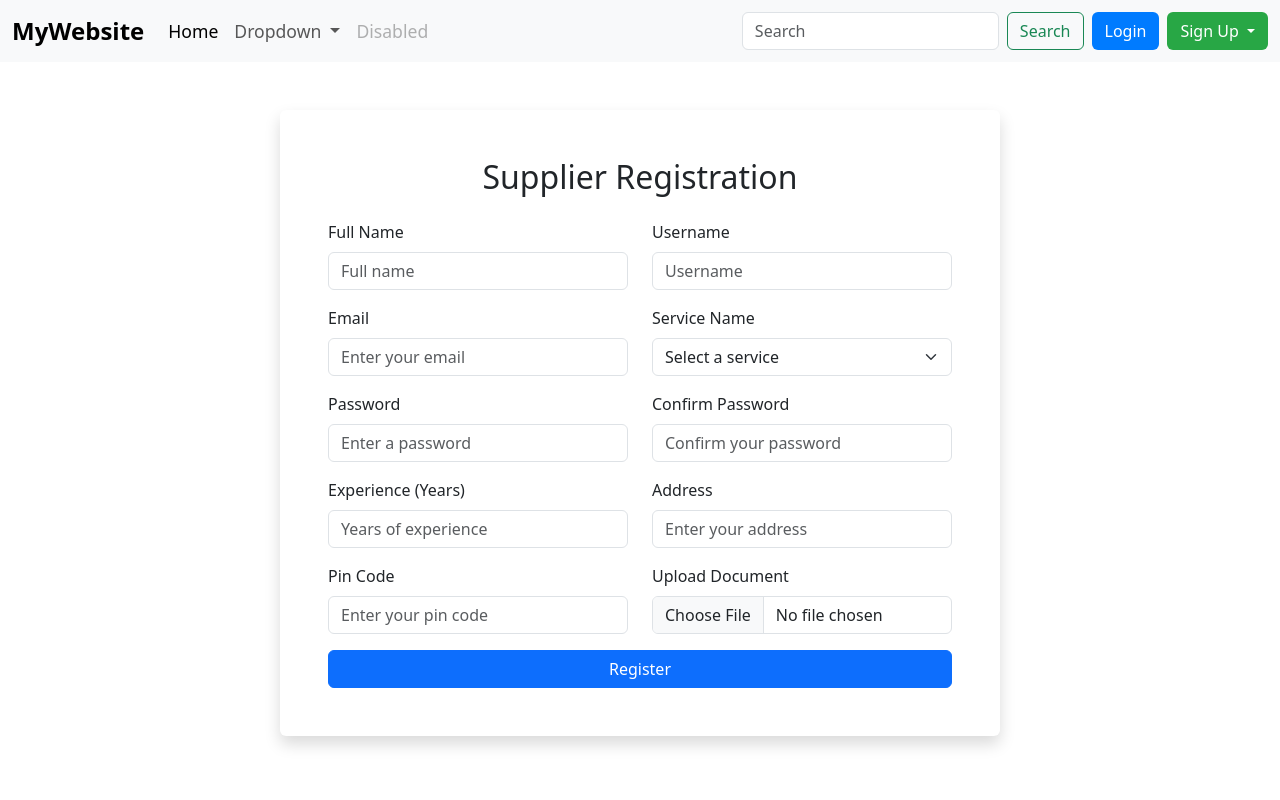
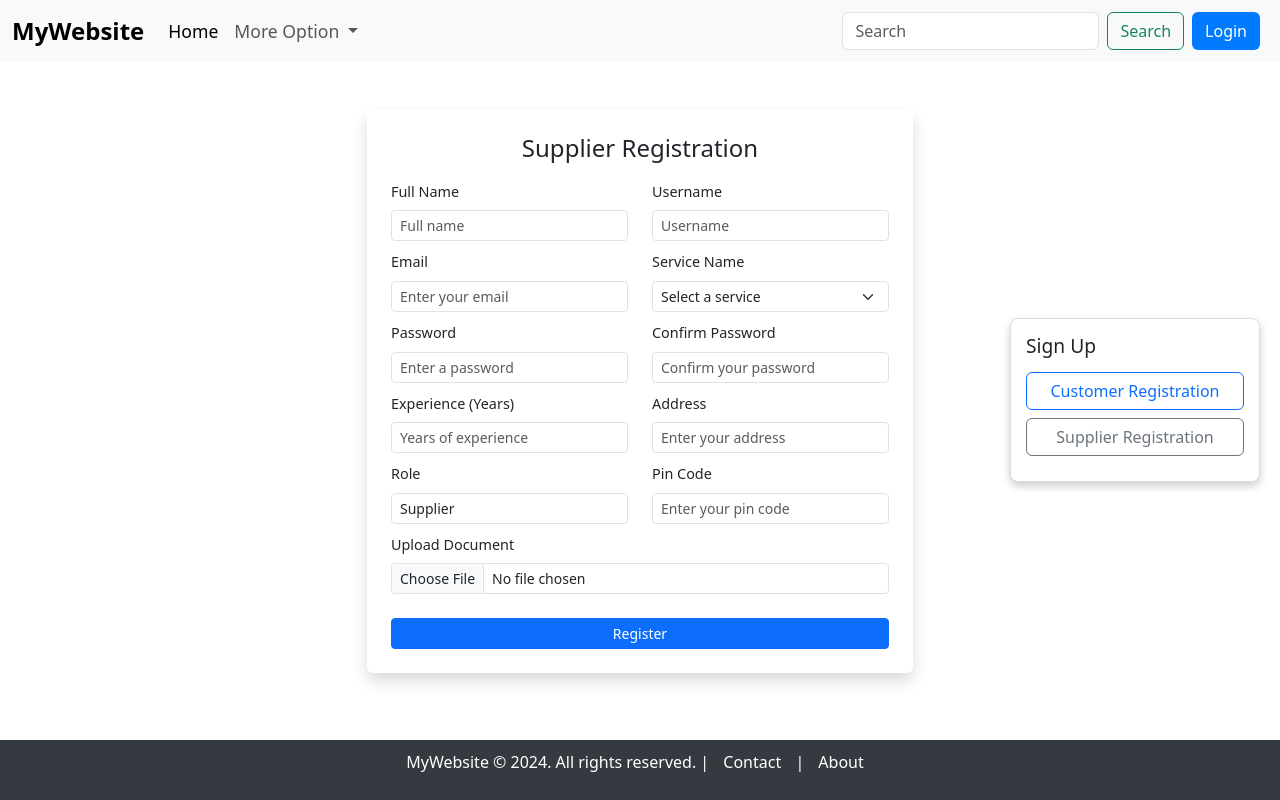
Before and after one commit to VinaySinghChaudhary1/Household_Services_MAD_Project, a Flask app: page /register_supplier in a window 1280 px wide. Run offline with Flask 3, Linux system fonts and the light colour scheme.

Commit message:
more working on template linking and design side

```diff
--- a/main.py
+++ b/main.py
@@ -22,7 +22,7 @@ def about(user_name):
 
 @app.route('/base')
 def base():
-    return render_template('base.html')
+    return render_template('base_users.html')
 
 @app.route('/login')
 def login():
--- a/templates/base.html
+++ b/templates/base_users.html
@@ -6,7 +6,7 @@
     <meta name="viewport" content="width=device-width, initial-scale=1.0">
     <link href="https://cdn.jsdelivr.net/npm/bootstrap@5.3.3/dist/css/bootstrap.min.css" rel="stylesheet"
         integrity="sha384-QWTKZyjpPEjISv5WaRU9OFeRpok6YctnYmDr5pNlyT2bRjXh0JMhjY6hW+ALEwIH" crossorigin="anonymous">
-    <title>Users Page</title>
+    <title>User Page</title>
     <style>
         .navbar-brand {
             font-weight: bold;
@@ -35,19 +35,55 @@
             background-color: #0056b3;
         }
 
-        /* Dropdown hover effect */
-        .dropdown:hover .dropdown-menu {
-            display: block;
-            margin-top: 0;
+        /* Floating signup card */
+        .floating-signup-card {
+            position: fixed;
+            right: 20px;
+            top: 50%;
+            transform: translateY(-50%);
+            z-index: 1000;
+            width: 250px;
+            background-color: white;
+            border: 1px solid #ddd;
+            border-radius: 8px;
+            box-shadow: 0 4px 8px rgba(0, 0, 0, 0.2);
+            padding: 15px;
         }
 
-        .signup-btn {
-            background-color: #28a745;
-            color: white;
+        .floating-signup-card h5 {
+            font-size: 1.2rem;
+            margin-bottom: 15px;
         }
 
-        .signup-btn:hover {
-            background-color: #218838;
+        .floating-signup-card a {
+            display: block;
+            margin-bottom: 10px;
+            text-decoration: none;
+        }
+
+        .floating-signup-card a:hover {
+            text-decoration: underline;
+        }
+
+        /* Footer styles */
+        footer {
+            background-color: #343a40;
+            color: white;
+            padding: 10px 0;
+            text-align: center;
+            position: fixed;
+            bottom: 0;
+            width: 100%;
+        }
+
+        footer a {
+            color: white;
+            margin: 0 10px;
+            text-decoration: none;
+        }
+
+        footer a:hover {
+            text-decoration: underline;
         }
     </style>
 </head>
@@ -72,7 +108,7 @@
                     <li class="nav-item dropdown">
                         <a class="nav-link dropdown-toggle" href="#" id="navbarDropdown" role="button"
                             data-bs-toggle="dropdown" aria-expanded="false">
-                            Dropdown
+                            More Option
                         </a>
                         <ul class="dropdown-menu" aria-labelledby="navbarDropdown">
                             <li><a class="dropdown-item" href="#">Action 1</a></li>
@@ -82,11 +118,6 @@
                             </li>
                             <li><a class="dropdown-item" href="#">Another action</a></li>
                         </ul>
-                    </li>
-
-                    <!-- Disabled link -->
-                    <li class="nav-item">
-                        <a class="nav-link disabled" href="#" tabindex="-1" aria-disabled="true">Disabled</a>
                     </li>
                 </ul>
 
@@ -98,23 +129,17 @@
 
                 <!-- Login Button -->
                 <a class="btn login-btn me-2" href="/login">Login</a>
-
-                <!-- Sign Up Dropdown -->
-                <div class="dropdown">
-                    <button class="btn signup-btn dropdown-toggle" id="signupDropdown" data-bs-toggle="dropdown"
-                        aria-expanded="false">
-                        Sign Up
-                    </button>
-                    <ul class="dropdown-menu" aria-labelledby="signupDropdown">
-                        <li><a class="dropdown-item" href="/register_customer">Customer Registration</a></li>
-                        <li><a class="dropdown-item" href="/register_supplier">Supplier Registration</a></li>
-                    </ul>
-                </div>
-
             </div>
         </div>
     </nav>
     <!-- Navbar End -->
+
+    <!-- Floating Signup Card -->
+    <div class="floating-signup-card">
+        <h5>Sign Up</h5>
+        <a href="/register_customer" class="btn btn-outline-primary w-100 mb-2">Customer Registration</a>
+        <a href="/register_supplier" class="btn btn-outline-secondary w-100">Supplier Registration</a>
+    </div>
 
     <!-- Content Block for Pages -->
     <div class="container mt-5">
@@ -123,6 +148,14 @@
         {% endblock %}
     </div>
 
+    <!-- Footer -->
+    <footer>
+        <p>MyWebsite © 2024. All rights reserved. |
+            <a href="/contact">Contact</a> |
+            <a href="/about">About</a>
+        </p>
+    </footer>
+
     <!-- Bootstrap JS -->
     <script src="https://cdn.jsdelivr.net/npm/bootstrap@5.3.3/dist/js/bootstrap.bundle.min.js"
         integrity="sha384-YvpcrYf0tY3lHB60NNkmXc5s9fDVZLESaAA55NDzOxhy9GkcIdslK1eN7N6jIeHz" crossorigin="anonymous">
--- a/templates/users/login.html
+++ b/templates/users/login.html
@@ -1,4 +1,4 @@
-{% extends 'base.html' %}
+{% extends 'base_users.html' %}
 
 {% block content %}
 
--- a/templates/users/register_supplier.html
+++ b/templates/users/register_supplier.html
@@ -1,36 +1,35 @@
-{% extends 'base.html' %}
+{% extends 'base_users.html' %}
 
 {% block content %}
 
-    <div class="container mt-5">
-        <div class="row justify-content-center">
-            <div class="col-md-8">
-                <div class="register-container bg-white p-5 rounded shadow">
-                    <h2 class="text-center mb-4">Supplier Registration</h2>
+    <div class="container mt-5 d-flex justify-content-center">
+        <div class="col-md-6">
+            <div class="register-container bg-white p-4 rounded shadow">
+                <h2 class="text-center mb-3" style="font-size: 1.5rem;">Supplier Registration</h2>
                 <form id="supplierForm">
-                        <!-- First Name and Last Name on the same row -->
+                    <!-- Full Name and Username on the same row -->
                     <div class="row">
-                            <div class="col-md-6 mb-3">
-                                <label for="fname" class="form-label">Full Name</label>
-                                <input type="text" class="form-control" id="fullname" placeholder="Full name" required>
+                        <div class="col-md-6 mb-2">
+                            <label for="fullname" class="form-label" style="font-size: 0.9rem;">Full Name</label>
+                            <input type="text" class="form-control form-control-sm" id="fullname" placeholder="Full name" required>
                         </div>
 
-                            <div class="col-md-6 mb-3">
-                                <label for="lname" class="form-label">Username</label>
-                                <input type="text" class="form-control" id="username" placeholder="Username" required>
+                        <div class="col-md-6 mb-2">
+                            <label for="username" class="form-label" style="font-size: 0.9rem;">Username</label>
+                            <input type="text" class="form-control form-control-sm" id="username" placeholder="Username" required>
                         </div>
                     </div>
 
                     <!-- Email and Service Name on the same row -->
                     <div class="row">
-                            <div class="col-md-6 mb-3">
-                                <label for="email" class="form-label">Email</label>
-                                <input type="email" class="form-control" id="email" placeholder="Enter your email" required>
+                        <div class="col-md-6 mb-2">
+                            <label for="email" class="form-label" style="font-size: 0.9rem;">Email</label>
+                            <input type="email" class="form-control form-control-sm" id="email" placeholder="Enter your email" required>
                         </div>
 
-                            <div class="col-md-6 mb-3">
-                                <label for="service_name" class="form-label">Service Name</label>
-                                <select class="form-select" id="service_name" required>
+                        <div class="col-md-6 mb-2">
+                            <label for="service_name" class="form-label" style="font-size: 0.9rem;">Service Name</label>
+                            <select class="form-select form-select-sm" id="service_name" required>
                                 <option value="">Select a service</option>
                                 <option value="ac_mobile_repair">AC Mobile Repair</option>
                                 <option value="laptop_repair">Laptop Repair</option>
@@ -44,47 +43,54 @@
 
                     <!-- Password and Confirm Password on the same row -->
                     <div class="row">
-                            <div class="col-md-6 mb-3">
-                                <label for="password" class="form-label">Password</label>
-                                <input type="password" class="form-control" id="password" placeholder="Enter a password" required>
+                        <div class="col-md-6 mb-2">
+                            <label for="password" class="form-label" style="font-size: 0.9rem;">Password</label>
+                            <input type="password" class="form-control form-control-sm" id="password" placeholder="Enter a password" required>
                         </div>
 
-                            <div class="col-md-6 mb-3">
-                                <label for="confirm_password" class="form-label">Confirm Password</label>
-                                <input type="password" class="form-control" id="confirm_password" placeholder="Confirm your password" required>
+                        <div class="col-md-6 mb-2">
+                            <label for="confirm_password" class="form-label" style="font-size: 0.9rem;">Confirm Password</label>
+                            <input type="password" class="form-control form-control-sm" id="confirm_password" placeholder="Confirm your password" required>
                         </div>
                     </div>
 
                     <!-- Experience (Years) and Address on the same row -->
                     <div class="row">
-                            <div class="col-md-6 mb-3">
-                                <label for="experience" class="form-label">Experience (Years)</label>
-                                <input type="number" class="form-control" id="experience" placeholder="Years of experience" required min="0">
+                        <div class="col-md-6 mb-2">
+                            <label for="experience" class="form-label" style="font-size: 0.9rem;">Experience (Years)</label>
+                            <input type="number" class="form-control form-control-sm" id="experience" placeholder="Years of experience" required min="0">
                         </div>
 
-                            <div class="col-md-6 mb-3">
-                                <label for="address" class="form-label">Address</label>
-                                <input type="text" class="form-control" id="address" placeholder="Enter your address" required>
+                        <div class="col-md-6 mb-2">
+                            <label for="address" class="form-label" style="font-size: 0.9rem;">Address</label>
+                            <input type="text" class="form-control form-control-sm" id="address" placeholder="Enter your address" required>
                         </div>
                     </div>
 
-                        <!-- Pin Code and Upload Document on the same row -->
+                    <!-- Role and Pin Code on the same row -->
                     <div class="row">
-                            <div class="col-md-6 mb-3">
-                                <label for="pincode" class="form-label">Pin Code</label>
-                                <input type="text" class="form-control" id="pincode" placeholder="Enter your pin code" required>
+                        <div class="col-md-6 mb-2">
+                            <label for="role" class="form-label" style="font-size: 0.9rem;">Role</label>
+                            <input type="text" class="form-control form-control-sm" id="role" value="Supplier" readonly>
                         </div>
 
-                            <div class="col-md-6 mb-3">
-                                <label for="document" class="form-label">Upload Document</label>
-                                <input type="file" class="form-control" id="document" required>
+                        <div class="col-md-6 mb-2">
+                            <label for="pincode" class="form-label" style="font-size: 0.9rem;">Pin Code</label>
+                            <input type="text" class="form-control form-control-sm" id="pincode" placeholder="Enter your pin code" required>
+                        </div>
+                    </div>
+
+                    <!-- Upload Document -->
+                    <div class="row">
+                        <div class="col-md-12 mb-2">
+                            <label for="document" class="form-label" style="font-size: 0.9rem;">Upload Document</label>
+                            <input type="file" class="form-control form-control-sm" id="document" required>
                         </div>
                     </div>
 
                     <!-- Register Button -->
-                        <button type="submit" class="btn register-btn w-100 btn-primary">Register</button>
+                    <button type="submit" class="btn register-btn w-100 btn-primary btn-sm mt-3">Register</button>
                 </form>
-                </div>
             </div>
         </div>
     </div>
@@ -94,8 +100,8 @@
         document.getElementById('supplierForm').addEventListener('submit', function(event) {
             event.preventDefault();
 
-            let fname = document.getElementById('fname').value;
-            let lname = document.getElementById('lname').value;
+            let fullname = document.getElementById('fullname').value;
+            let username = document.getElementById('username').value;
             let email = document.getElementById('email').value;
             let service_name = document.getElementById('service_name').value;
             let password = document.getElementById('password').value;
@@ -106,7 +112,7 @@
             let documentFile = document.getElementById('document').files[0];
 
             // Perform simple validation
-            if (!fname || !lname || !email || !service_name || !password || !confirmPassword || !experience || !address || !pincode || !documentFile) {
+            if (!fullname || !username || !email || !service_name || !password || !confirmPassword || !experience || !address || !pincode || !documentFile) {
                 alert("All fields are required!");
             } else if (password !== confirmPassword) {
                 alert("Passwords do not match!");
```
Also changed, not shown: templates/users/register_customer.html (+30 -36 lines). Lines whose indentation alone changed are shown as unchanged.
